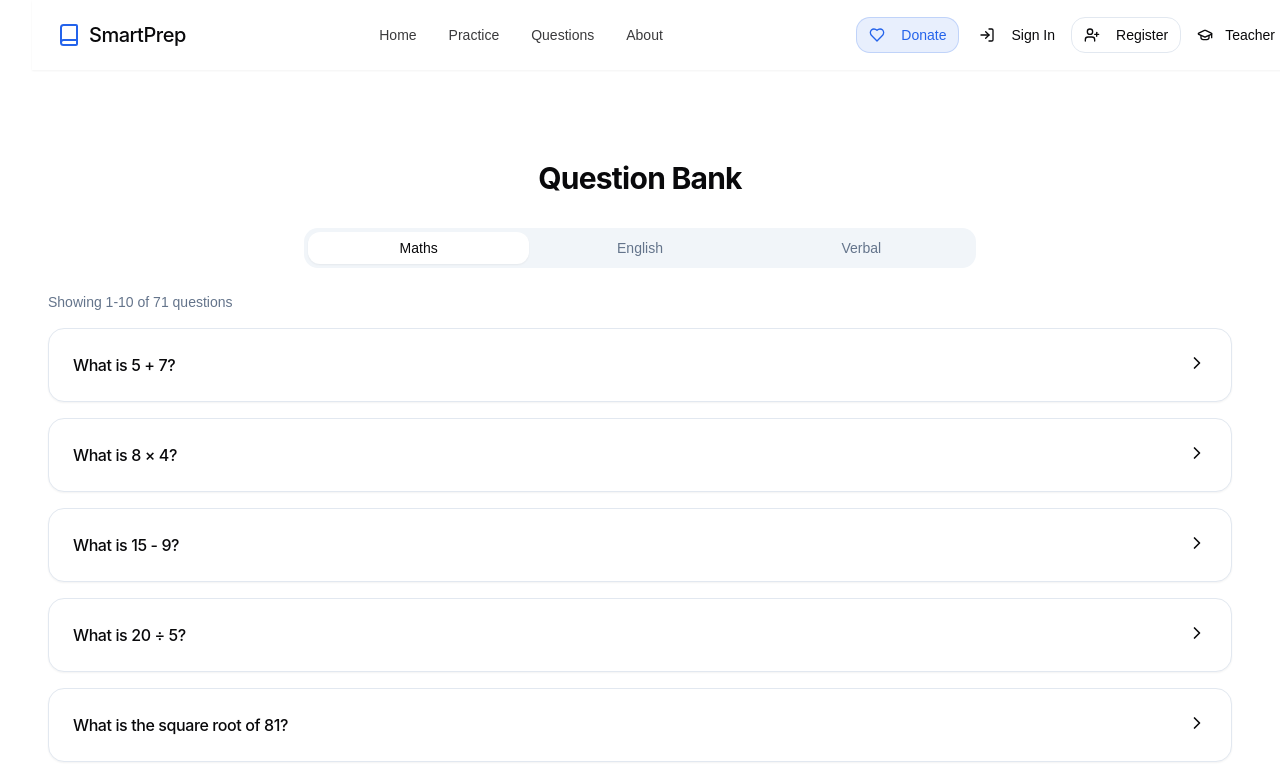
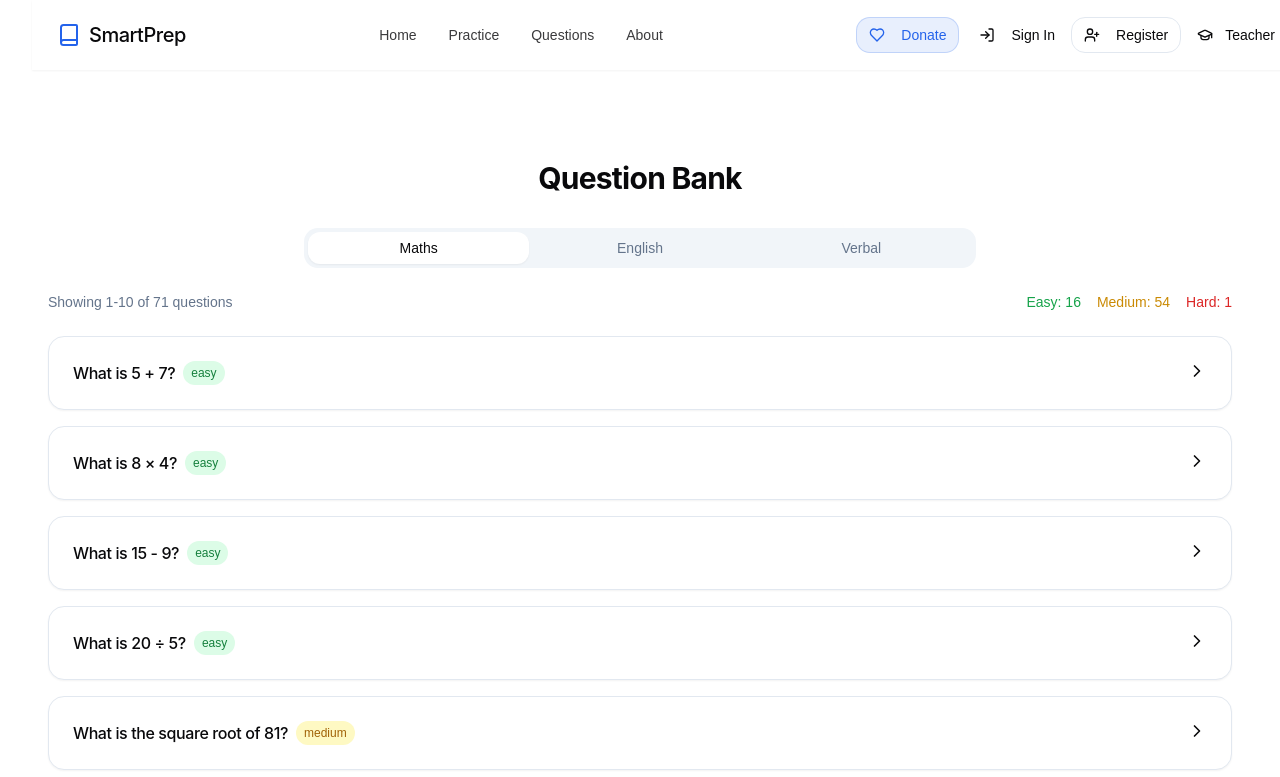
Before and after one commit to ACWilmot/ACWilmot.github.io, a React (Vite) app: page /questions in a window 1280 px wide. Shown: the top 777 px of the page. Built offline with nearby package versions, Linux system fonts and the light colour scheme.

Commit message:
Add question difficulty display and breakdown
Display the difficulty of each question on the questions bank page. Show a breakdown of questions by subject and difficulty. Ensure all questions have a difficulty value.

```diff
--- a/src/data/questions/mathsQuestions.ts
+++ b/src/data/questions/mathsQuestions.ts
@@ -1,3 +1,4 @@
+
 import { Question } from '@/types/questionTypes';
 
 const mathsQuestions: Question[] = [
@@ -642,4 +643,11 @@ const mathsQuestions: Question[] = [
   },
 ];
 
+// Make sure all questions have a difficulty value
+mathsQuestions.forEach(question => {
+  if (!question.difficulty) {
+    question.difficulty = 'medium';  // Set default difficulty if missing
+  }
+});
+
 export default mathsQuestions;
--- a/src/pages/QuestionsPage.tsx
+++ b/src/pages/QuestionsPage.tsx
@@ -1,5 +1,4 @@
-
-import React, { useState, useEffect } from 'react';
+import React, { useState, useEffect, useMemo } from 'react';
 import { Layout } from '@/components/Layout';
 import sampleQuestions from '@/data/sampleQuestions';
 import { Subject } from '@/context/QuizContext';
@@ -31,7 +30,6 @@ const QuestionsPage = () => {
   const [currentPage, setCurrentPage] = useState(1);
   const questionsPerPage = 10;
 
-  // Reset current page when subject changes
   useEffect(() => {
     setCurrentPage(1);
   }, [activeSubject]);
@@ -46,7 +44,6 @@ const QuestionsPage = () => {
   const subjects = Object.keys(sampleQuestions) as Subject[];
   const currentQuestions = sampleQuestions[activeSubject];
 
-  // Pagination logic
   const indexOfLastQuestion = currentPage * questionsPerPage;
   const indexOfFirstQuestion = indexOfLastQuestion - questionsPerPage;
   const currentQuestionsPage = currentQuestions.slice(
@@ -55,8 +52,26 @@ const QuestionsPage = () => {
   );
   const totalPages = Math.ceil(currentQuestions.length / questionsPerPage);
 
+  const questionStats = useMemo(() => {
+    const stats = {
+      total: currentQuestions.length,
+      byDifficulty: {
+        easy: 0,
+        medium: 0,
+        hard: 0,
+      }
+    };
+
+    currentQuestions.forEach(question => {
+      if (question.difficulty) {
+        stats.byDifficulty[question.difficulty]++;
+      }
+    });
+
+    return stats;
+  }, [currentQuestions]);
+
   const renderPaginationLinks = () => {
-    // For smaller number of pages, show all page links
     if (totalPages <= 7) {
       return Array.from({ length: totalPages }, (_, i) => i + 1).map(pageNum => (
         <PaginationItem key={pageNum}>
@@ -70,10 +85,8 @@ const QuestionsPage = () => {
       ));
     }
 
-    // For larger number of pages, use ellipsis
     const pages = [];
 
-    // Always show first page
     pages.push(
       <PaginationItem key={1}>
         <PaginationLink
@@ -85,11 +98,9 @@ const QuestionsPage = () => {
       </PaginationItem>
     );
 
-    // Calculate range of pages to show around current page
     let startPage = Math.max(2, currentPage - 2);
     let endPage = Math.min(totalPages - 1, currentPage + 2);
 
-    // Show ellipsis if needed before startPage
     if (startPage > 2) {
       pages.push(
         <PaginationItem key="ellipsis-start">
@@ -98,7 +109,6 @@ const QuestionsPage = () => {
       );
     }
 
-    // Add page numbers around current page
     for (let i = startPage; i <= endPage; i++) {
       pages.push(
         <PaginationItem key={i}>
@@ -112,7 +122,6 @@ const QuestionsPage = () => {
       );
     }
 
-    // Show ellipsis if needed after endPage
     if (endPage < totalPages - 1) {
       pages.push(
         <PaginationItem key="ellipsis-end">
@@ -121,7 +130,6 @@ const QuestionsPage = () => {
       );
     }
 
-    // Always show last page
     if (totalPages > 1) {
       pages.push(
         <PaginationItem key={totalPages}>
@@ -168,9 +176,16 @@ const QuestionsPage = () => {
 
           {subjects.map(subject => (
             <TabsContent key={subject} value={subject} className="mt-6">
-              <div className="flex justify-between items-center mb-4">
-                <div className="text-sm text-muted-foreground">
-                  Showing {indexOfFirstQuestion + 1}-{Math.min(indexOfLastQuestion, currentQuestions.length)} of {currentQuestions.length} questions
+              <div className="space-y-4 mb-6">
+                <div className="flex justify-between items-center">
+                  <div className="text-sm text-muted-foreground">
+                    Showing {indexOfFirstQuestion + 1}-{Math.min(indexOfLastQuestion, currentQuestions.length)} of {currentQuestions.length} questions
+                  </div>
+                  <div className="flex gap-4 text-sm">
+                    <span className="text-green-600">Easy: {questionStats.byDifficulty.easy}</span>
+                    <span className="text-yellow-600">Medium: {questionStats.byDifficulty.medium}</span>
+                    <span className="text-red-600">Hard: {questionStats.byDifficulty.hard}</span>
+                  </div>
                 </div>
               </div>
 
@@ -182,8 +197,17 @@ const QuestionsPage = () => {
                         className="flex justify-between cursor-pointer"
                         onClick={() => toggleQuestion(question.id)}
                       >
-                        <div className="pr-4">
-                          <h3 className="font-medium">{question.text}</h3>
+                        <div className="pr-4 flex-1">
+                          <div className="flex items-center gap-2">
+                            <h3 className="font-medium">{question.text}</h3>
+                            <span className={`text-xs px-2 py-1 rounded-full ${
+                              question.difficulty === 'easy' ? 'bg-green-100 text-green-700' :
+                              question.difficulty === 'medium' ? 'bg-yellow-100 text-yellow-700' :
+                              'bg-red-100 text-red-700'
+                            }`}>
+                              {question.difficulty || 'N/A'}
+                            </span>
+                          </div>
                         </div>
                         <div>
                           {expandedQuestions[question.id] ? (
```
